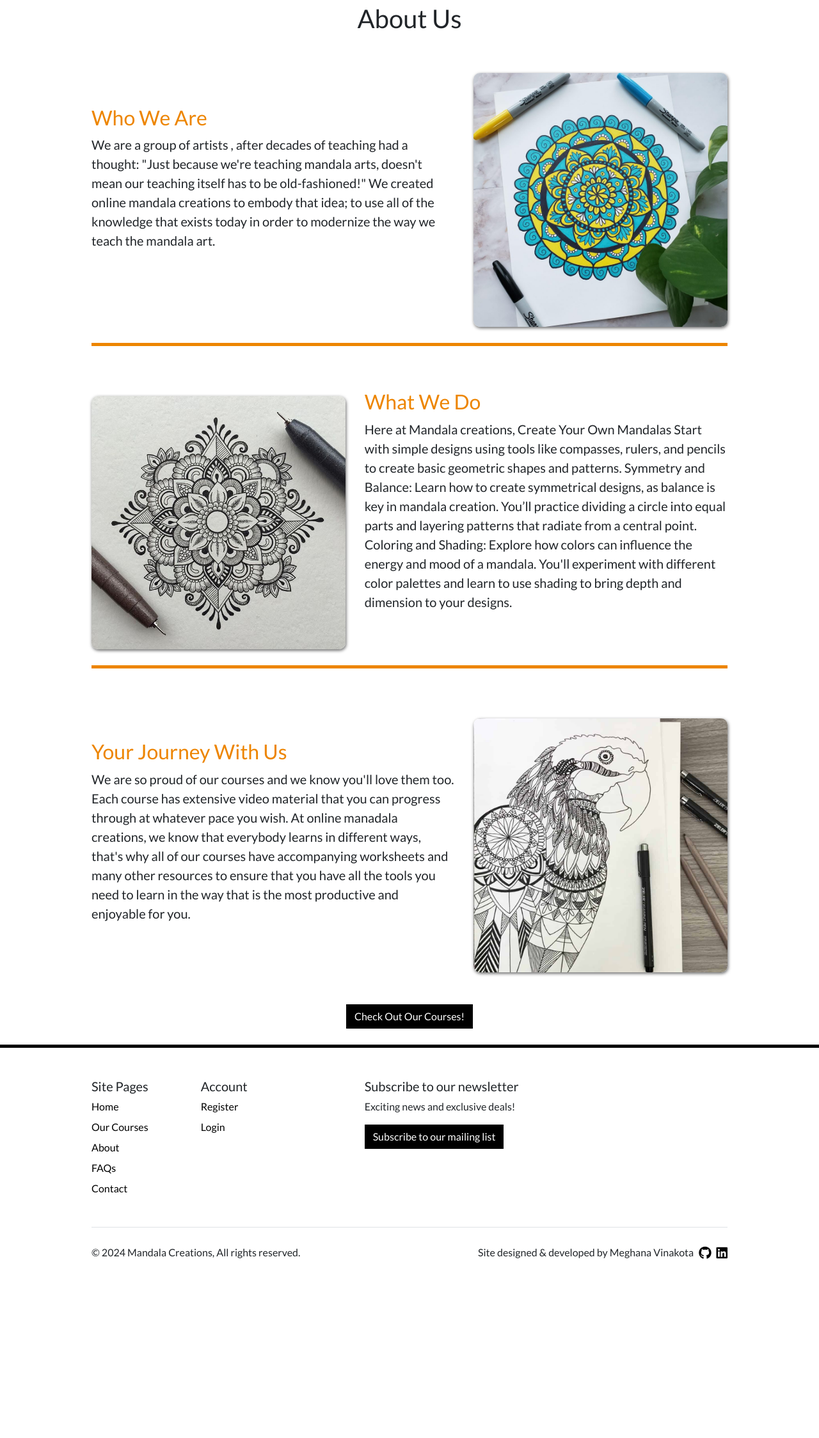
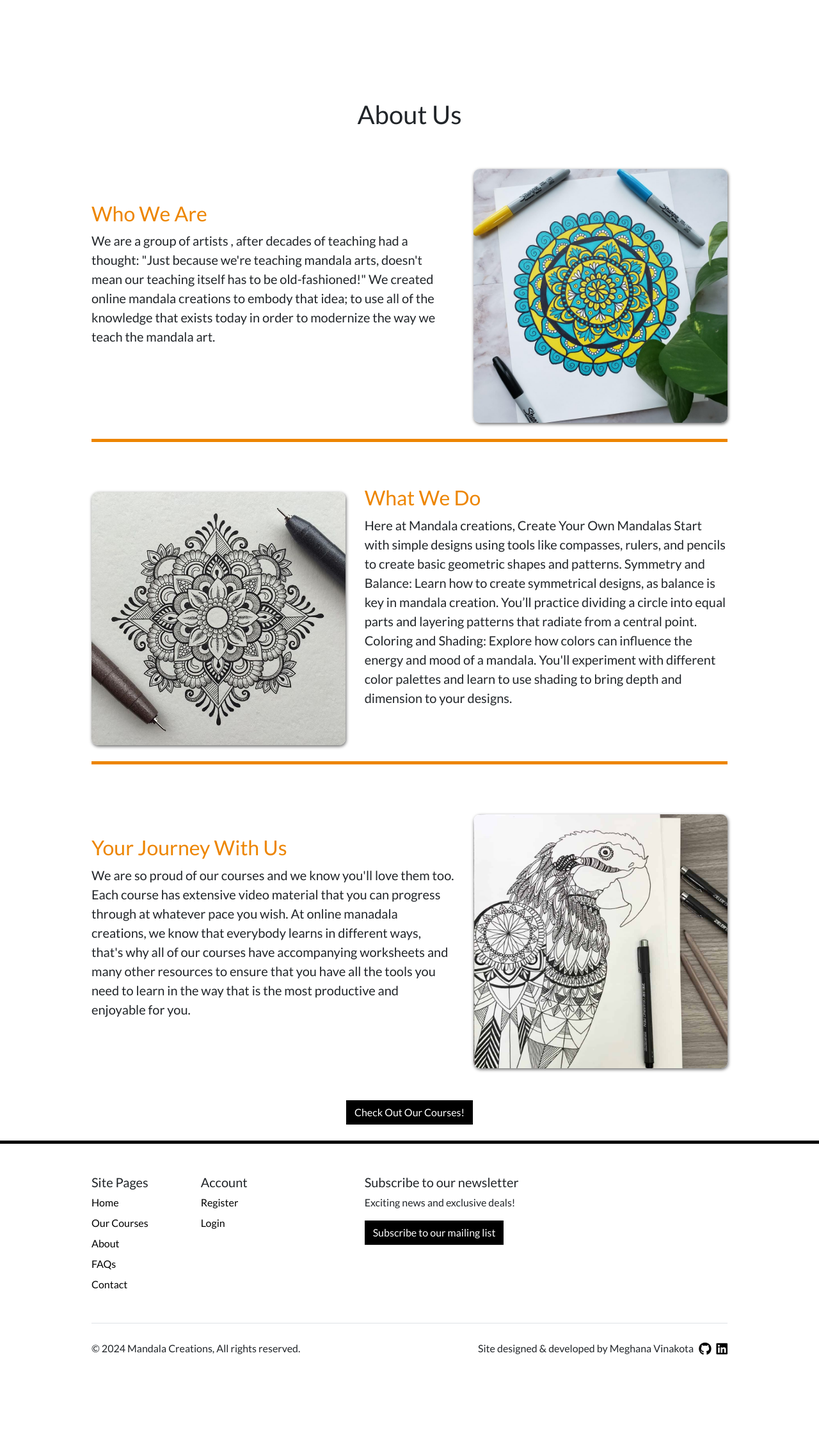
Before and after one commit to Meghanarajvinakota/online-mandala-creations, a Django app: page /about/ in a window 1280 px wide. Shown: the part 128-2376 px from the top of the page at 64% size. Before the commit the page ends 2096 px from the top, so only its background shows below. Run offline with Django 3.2, Linux system fonts and the light colour scheme; some libraries are stand-ins or nearby versions.

Commit message:
Add styling to few pages

```diff
--- a/mandala_creations/settings.py
+++ b/mandala_creations/settings.py
@@ -29,7 +29,7 @@ BASE_DIR = Path(__file__).resolve().parent.parent
 SECRET_KEY = os.getenv("SECRET_KEY")
 
 # SECURITY WARNING: don't run with debug turned on in production!
-DEBUG = True
+DEBUG = False
 
 ALLOWED_HOSTS = ['8000-meghanarajv-onlinemanda-7anr4ejzwng.ws.codeinstitute-ide.net','online-manadala-creations.herokuapp.com',
 'online-manadala-creations-6dbde778a153.herokuapp.com', 'localhost']
@@ -216,7 +216,6 @@ STRIPE_SECRET_KEY = os.getenv('STRIPE_SECRET_KEY', '')
 STRIPE_WH_SECRET = os.getenv('STRIPE_WH_SECRET', '')
 
 if 'DEVELOPMENT' in os.environ:
-    print('USING LOCAL EMAILS')
     EMAIL_BACKEND = 'django.core.mail.backends.console.EmailBackend'
     DEFAULT_FROM_EMAIL = 'onlinemanadalacreations@example.com'
 else:
--- a/static/css/base.css
+++ b/static/css/base.css
@@ -770,6 +770,10 @@ footer {
     padding-top: 200px;
 }
 
+.default-page-container{
+    margin-top: 200px;
+    min-height: 100vh;
+}
 /* -------------------------------- Media Queries */
 
 /* Slightly larger container on xl screens */
```
